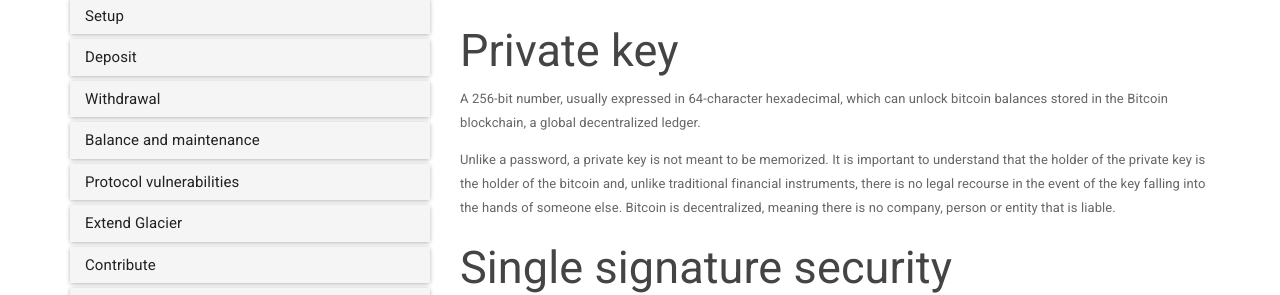
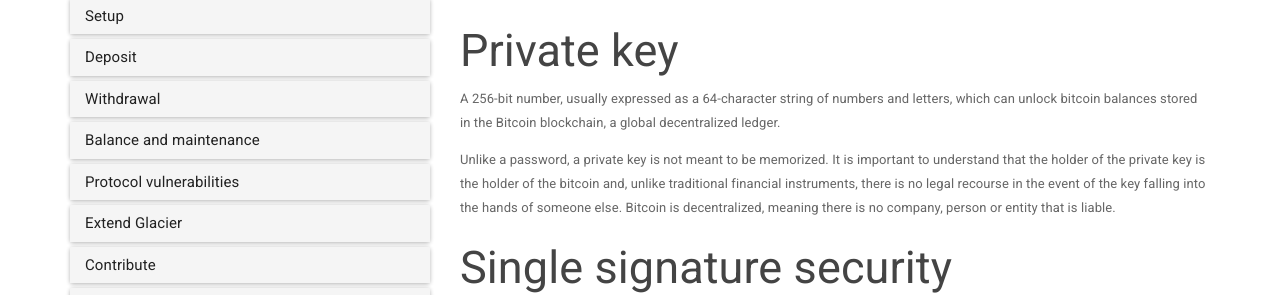
Before and after one commit to GlacierProtocol/glacierprotocol.github.io, a Jekyll site: the page built from _docs/overview/key-concepts.md, in a window 1280 px wide and 900 px high. Shown: the part 337-632 px from the top of the window. Built offline with Jekyll 4.4.1, drawn with Linux system fonts in a browser that asks for light colours; nearby versions of some CDN libraries.

Commit message:
Not hex, complexity reduced
Explain encoding is base58 WIF once footnotes are available

```diff
--- a/_docs/overview/key-concepts.md
+++ b/_docs/overview/key-concepts.md
@@ -11,8 +11,9 @@
 
 ## Private key
 
-A 256-bit number, usually expressed in 64-character hexadecimal, which can unlock
-bitcoin balances stored in the Bitcoin blockchain, a global decentralized ledger.
+A 256-bit number, usually expressed as a 64-character string of numbers and letters,
+which can unlock bitcoin balances stored in the Bitcoin blockchain, a global
+decentralized ledger.
 
 Unlike a password, a private key is not meant to be memorized.
 It is important to understand that the holder of the private key is the
```
